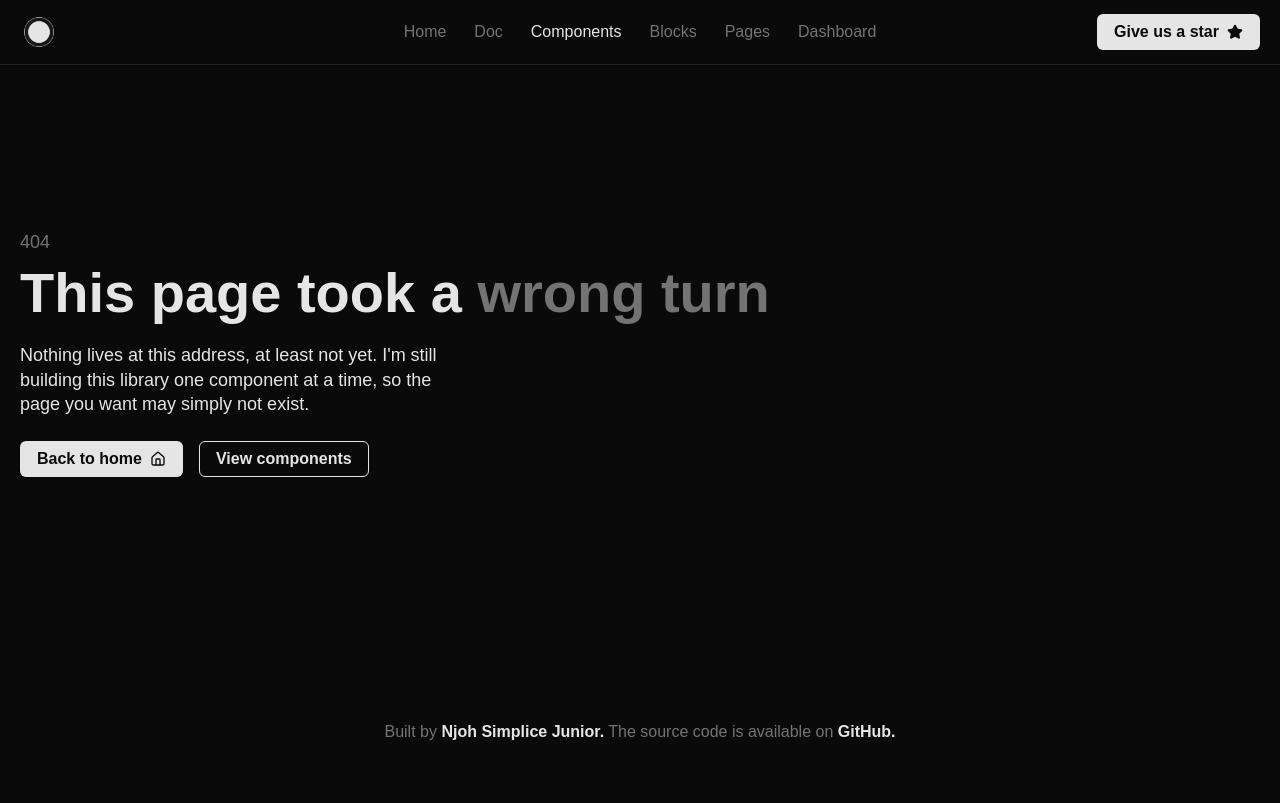
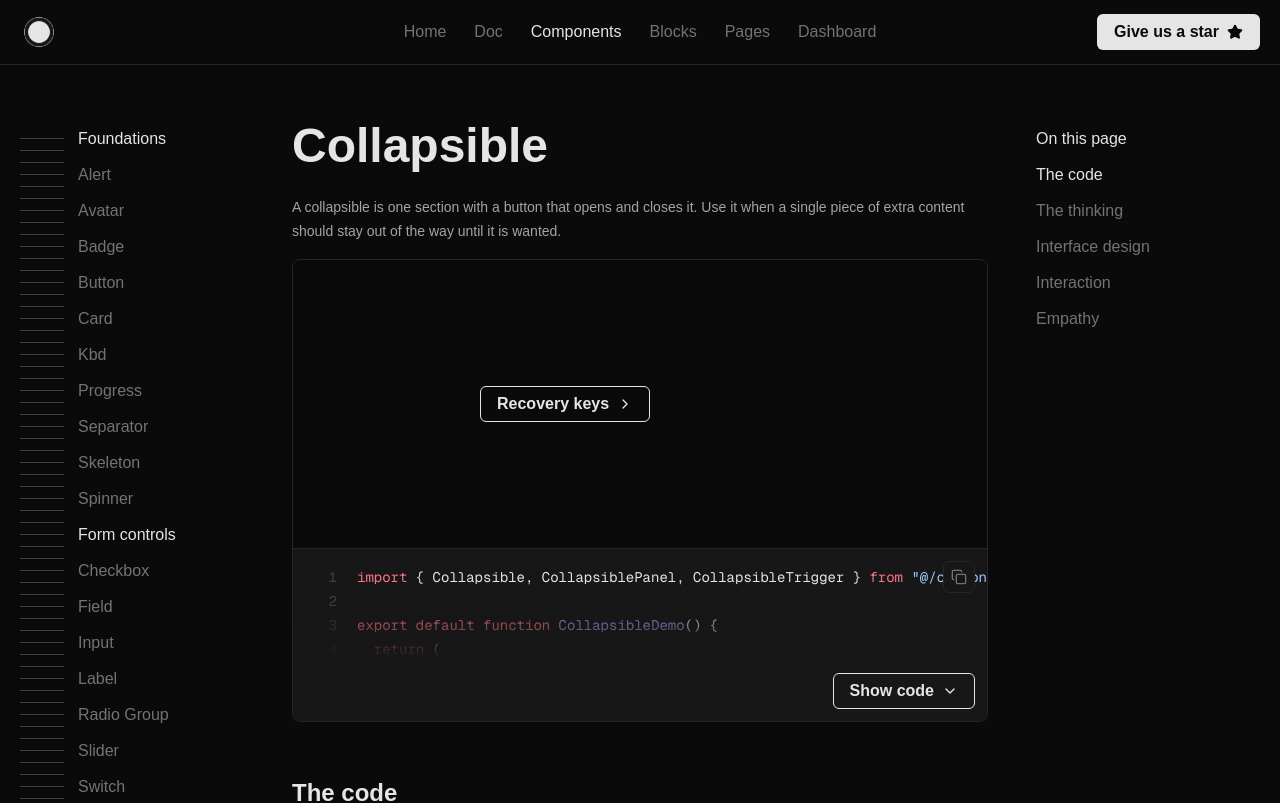
Before and after one commit to njoh-simplice/ui-nsdev, a Next.js app: page /components/collapsible in a window 1280 px wide. Before the commit this address had no page. Shown: the top 803 px of the page. Built offline with nearby package versions, Linux system fonts and the light colour scheme; a web font is replaced by a local one.

Commit message:
Add the Collapsible component and page
One section opened by a secondary Button with a turning chevron.

Co-Authored-By: Claude Sonnet 5.5 <noreply@anthropic.com>

```diff
--- /dev/null
+++ b/content/components/collapsible/demo.tsx
@@ -0,0 +1,16 @@
+import { Collapsible, CollapsiblePanel, CollapsibleTrigger } from "@/components/ui/collapsible";
+
+export default function CollapsibleDemo() {
+  return (
+    <Collapsible className="max-w-xs">
+      <CollapsibleTrigger>Recovery keys</CollapsibleTrigger>
+      <CollapsiblePanel>
+        <ul className="flex flex-col gap-1 py-2 font-mono text-sm text-text/70">
+          <li>alien-bean-pasta</li>
+          <li>wild-irish-burrito</li>
+          <li>horse-battery-staple</li>
+        </ul>
+      </CollapsiblePanel>
+    </Collapsible>
+  );
+}
--- /dev/null
+++ b/content/components/collapsible/meta.ts
@@ -0,0 +1,6 @@
+export const meta = {
+  title: "Collapsible",
+  slug: "collapsible",
+  group: "Disclosure & Overlays",
+  description: "One section that opens and closes, with a button to control it.",
+} as const;
--- a/content/components/index.ts
+++ b/content/components/index.ts
@@ -8,6 +8,7 @@ import { meta as badge } from "./badge/meta";
 import { meta as button } from "./button/meta";
 import { meta as card } from "./card/meta";
 import { meta as checkbox } from "./checkbox/meta";
+import { meta as collapsible } from "./collapsible/meta";
 import { meta as field } from "./field/meta";
 import { meta as input } from "./input/meta";
 import { meta as kbd } from "./kbd/meta";
@@ -31,6 +32,7 @@ export const components = [
   button,
   card,
   checkbox,
+  collapsible,
   field,
   input,
   kbd,
--- /dev/null
+++ b/src/app/components/collapsible/page.tsx
@@ -0,0 +1,109 @@
+import type { Metadata } from "next";
+import { ComponentPage } from "@/components/component-page";
+import CollapsibleDemo from "@content/components/collapsible/demo";
+import { meta } from "@content/components/collapsible/meta";
+
+export const metadata: Metadata = { title: meta.title, description: meta.description };
+
+export default function Page() {
+  return (
+    <ComponentPage
+      title={meta.title}
+      lead="A collapsible is one section with a button that opens and closes it. Use it when a single piece of extra content should stay out of the way until it is wanted."
+      demo={<CollapsibleDemo />}
+      demoPath="content/components/collapsible/demo.tsx"
+      sourcePath="src/components/ui/collapsible.tsx"
+      props={[
+        {
+          name: "defaultOpen",
+          type: "boolean",
+          default: "false",
+          description: "Starts the section open, when it manages its own state.",
+        },
+        {
+          name: "open",
+          type: "boolean",
+          description: "Whether the section is open, when you control it yourself.",
+        },
+        {
+          name: "onOpenChange",
+          type: "function",
+          description: "Called with the new open state.",
+        },
+        {
+          name: "disabled",
+          type: "boolean",
+          default: "false",
+          description: "Stops the button from opening or closing the section.",
+        },
+      ]}
+      propsNote="Every other prop goes to the Base UI Collapsible underneath. CollapsibleTrigger takes its label as children."
+      thinking={{
+        intro:
+          "Not everything deserves space on the page at all times. A collapsible is the smallest way to tuck something away: one button, one panel.",
+        notes: [
+          {
+            label: "Built on Base UI:",
+            text: "Base UI links the button to its panel, tracks the open state and measures the panel so it can animate to its real height.",
+          },
+          {
+            label: "Three parts:",
+            text: "Collapsible holds the state, CollapsibleTrigger is the button and CollapsiblePanel is what opens.",
+          },
+          {
+            label: "Collapsible or Accordion:",
+            text: "Use a Collapsible for one section. Use an Accordion for a stack of related sections that belong together.",
+          },
+        ],
+      }}
+      design={{
+        notes: [
+          {
+            label: "A real Button:",
+            text: "The trigger is the secondary Button, so it has the same hover, focus and press as every other button.",
+          },
+          {
+            label: "Chevron after the label:",
+            text: "The chevron sits after the text, like icons in the other buttons, and turns a quarter turn down while the section is open.",
+          },
+          {
+            label: "No box:",
+            text: "The panel has no border or fill. What you put inside decides how it looks.",
+          },
+        ],
+      }}
+      interaction={{
+        notes: [
+          {
+            label: "Open and close:",
+            text: "Click the button, or press Enter or Space when it has focus.",
+          },
+          {
+            label: "Press:",
+            text: "The button shrinks slightly while pressed, like every Button.",
+          },
+          {
+            label: "Motion:",
+            text: "The panel grows and shrinks in 150ms. With reduced motion turned on it opens at once.",
+          },
+        ],
+      }}
+      empathy={{
+        notes: [
+          {
+            label: "State is announced:",
+            text: "The button reports whether the section is expanded and which panel it controls.",
+          },
+          {
+            label: "Closed means hidden:",
+            text: "A closed panel is hidden from screen readers and the tab order, so its links and buttons can't be reached by accident.",
+          },
+          {
+            label: "Name it by what is inside:",
+            text: "The label is all anyone sees while it is closed, so Recovery keys is better than Show more.",
+          },
+        ],
+      }}
+    />
+  );
+}
--- /dev/null
+++ b/src/components/ui/collapsible.tsx
@@ -0,0 +1,40 @@
+import type { ComponentProps } from "react";
+import { ChevronRight } from "lucide-react";
+import { Collapsible as BaseCollapsible } from "@base-ui/react/collapsible";
+import { Button } from "@/components/ui/button";
+import { cx } from "@/lib/cx";
+import type { WithClass } from "@/lib/types";
+
+// One section that opens and closes. For several in a stack, use an Accordion instead.
+export function Collapsible({ className, ...props }: WithClass<ComponentProps<typeof BaseCollapsible.Root>>) {
+  return <BaseCollapsible.Root className={cx("flex w-full flex-col gap-2", className)} {...props} />;
+}
+
+// A secondary Button with a chevron that turns down while the panel is open.
+export function CollapsibleTrigger({
+  children,
+  className,
+  ...props
+}: Omit<ComponentProps<typeof BaseCollapsible.Trigger>, "render" | "className"> & { className?: string }) {
+  return (
+    <BaseCollapsible.Trigger render={<Button variant="secondary" className={cx("self-start", className)} />} {...props}>
+      {children}
+      <ChevronRight
+        aria-hidden
+        className="transition-transform duration-150 [[data-panel-open]>&]:rotate-90 motion-reduce:transition-none"
+      />
+    </BaseCollapsible.Trigger>
+  );
+}
+
+export function CollapsiblePanel({ className, ...props }: WithClass<ComponentProps<typeof BaseCollapsible.Panel>>) {
+  return (
+    <BaseCollapsible.Panel
+      className={cx(
+        "h-[var(--collapsible-panel-height)] overflow-hidden text-base transition-[height] duration-150 ease-out data-[ending-style]:h-0 data-[starting-style]:h-0 [&[hidden]:not([hidden='until-found'])]:hidden motion-reduce:transition-none",
+        className,
+      )}
+      {...props}
+    />
+  );
+}
```
